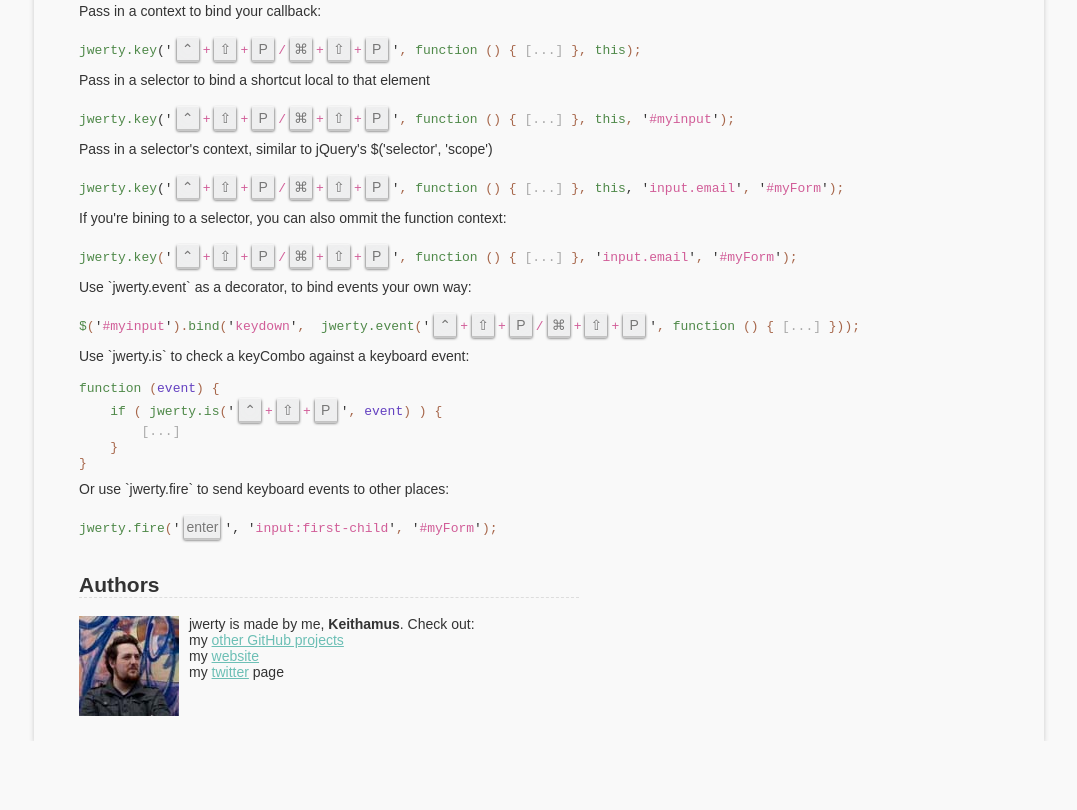
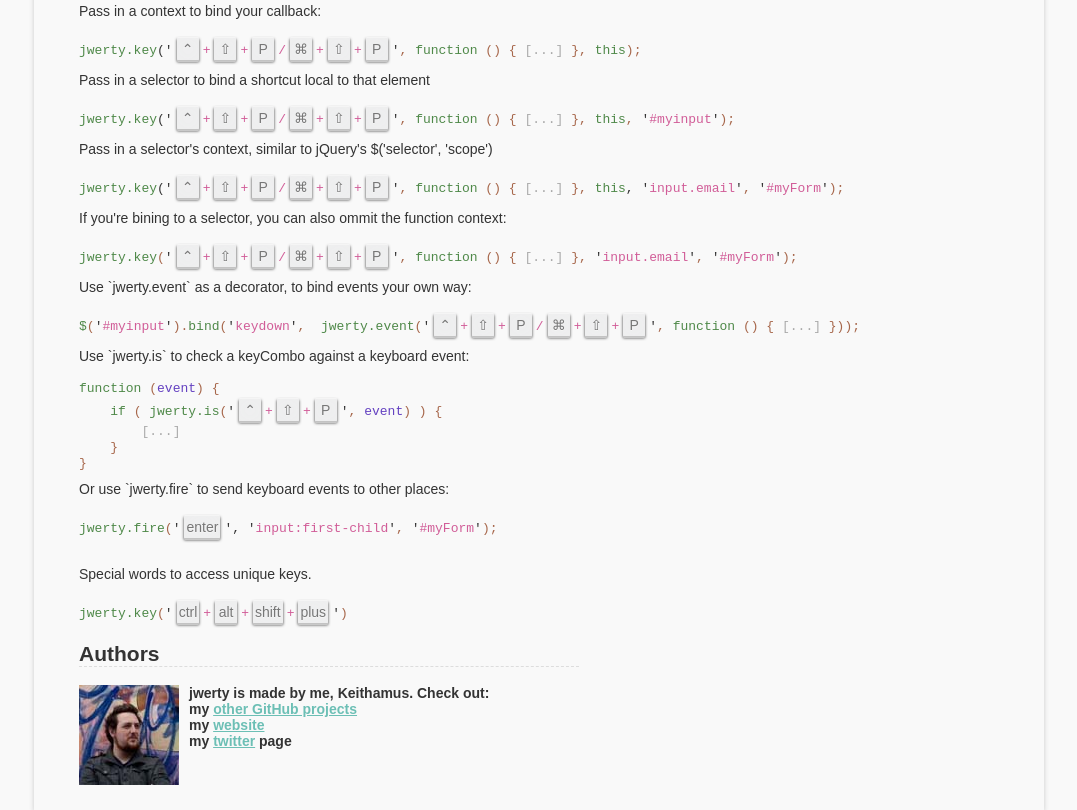
Before and after one commit to keithamus/jwerty, a website: page index.html in a window 1280 px wide. Shown: the part 732-1542 px from the top of the page, without its empty margins (101-1178 px from the left). Before the commit the page ends 1473 px from the top, so only its background shows below. Drawn offline with Linux system fonts and the light colour scheme.

Commit message:
add simple section for special buttons

```diff
--- a/index.html
+++ b/index.html
@@ -312,6 +312,12 @@
 <b class="kw">jwerty.fire</b><b>(</b>'<b class="key">enter</b>', '<b class="s">input:first-child</b>'<b>,</b> '<b class="s">#myForm</b>'<b>);</b>
                 </code></pre>
 
+                <p>
+                    Special words to access unique keys.
+                </p>
+                <pre><code>
+<b class="kw">jwerty.key</b><b>(</b>'<b class="s"><b class="key">ctrl</b>+<b class="key">alt</b>+<b class="key">shift</b>+<b class="key">plus</b></b></b>'<b>)</code></pre>
+
             </div>
             <div id="authors">
                 <h2>Authors</h2>
```
